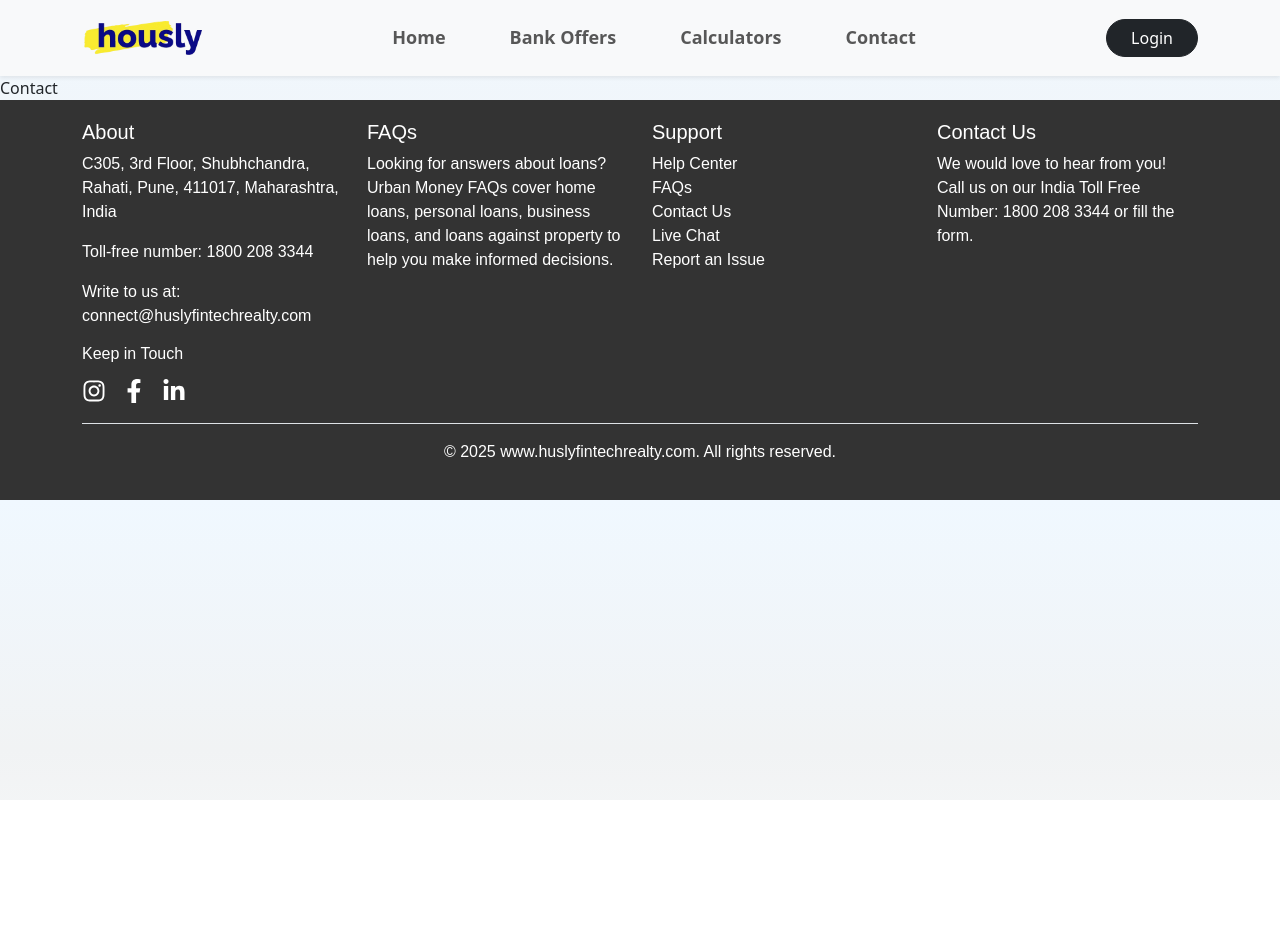
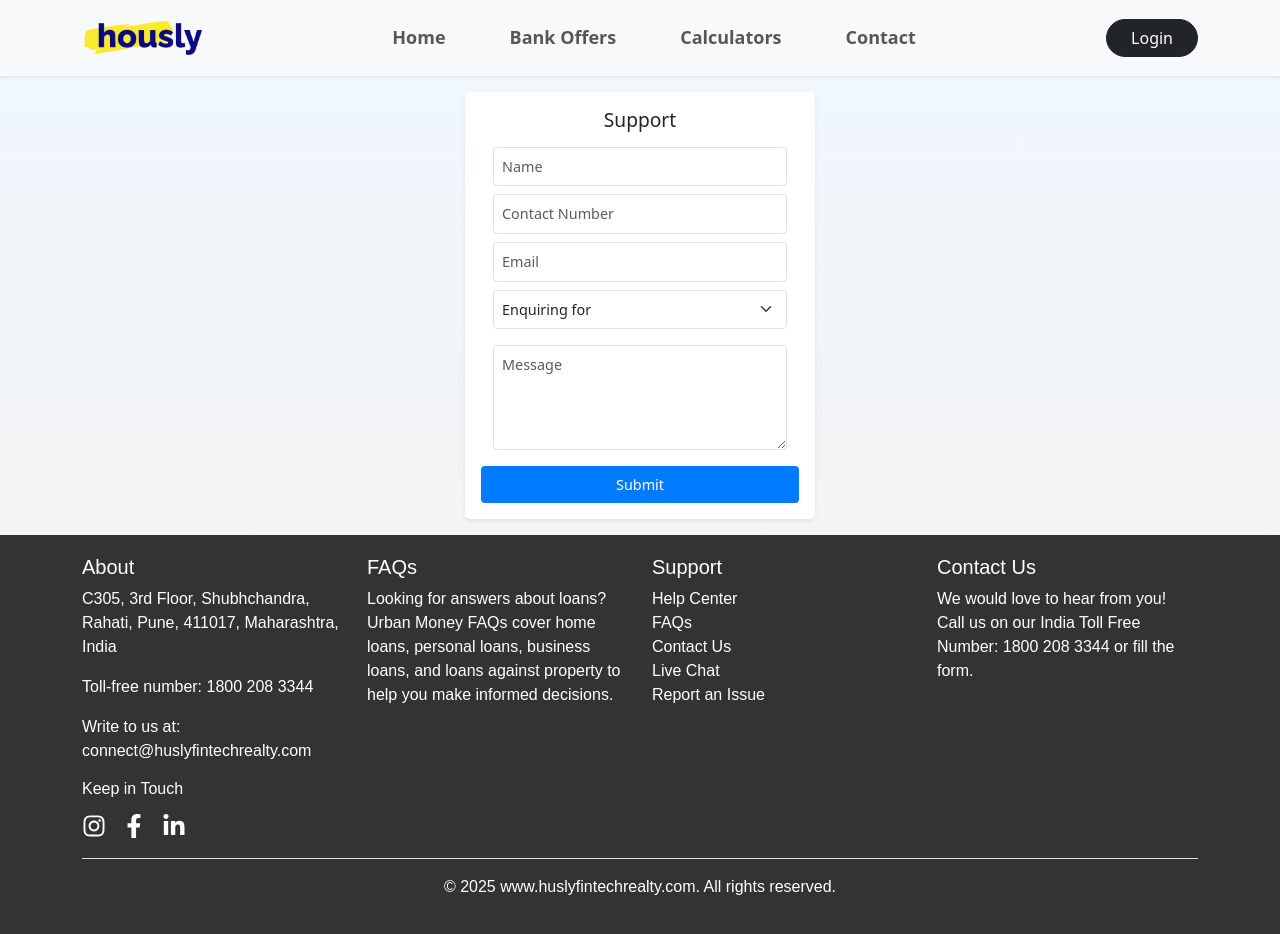
Before and after one commit to Kamlesh7049/Hously_Finntech_Realty, a React (Vite) app in the folder frontend/: page /contact in a window 1280 px wide. Before the commit the page ends 800 px from the top, so only its background shows below. Built offline with nearby package versions, Linux system fonts and the light colour scheme.

Commit message:
add the support form

```diff
--- a/frontend/src/pages/Contact.jsx
+++ b/frontend/src/pages/Contact.jsx
@@ -1,10 +1,129 @@
-import React from 'react'
+import React, { useState } from 'react';
+import { Form, Button, Row, Col, Container } from 'react-bootstrap';
 
-const Contact = () => {
-  return (
-    <div>Contact</div>
+function SupportForm() {
+    const [formValues, setFormValues] = useState({
+        name: '',
+        contactNumber: '',
+        email: '',
+        enquiryType: '',
+        message: '',
+    });
+    const [isSubmitted, setIsSubmitted] = useState(false);
 
-  )
+    const handleInputChange = (event) => {
+        const { name, value } = event.target;
+        setFormValues({ ...formValues, [name]: value });
+    };
+
+    const handleSubmit = async (event) => {
+        event.preventDefault();
+        console.log('Form Values:', formValues);
+
+        // Simulate API Call
+        await new Promise((resolve) => setTimeout(resolve, 1000));
+
+        setIsSubmitted(true);
+    };
+
+    return (
+        <Container style={{ maxWidth: '350px', marginTop: '1rem', marginBottom: '1rem', padding: '1rem', backgroundColor: '#fff', borderRadius: '0.3rem', boxShadow: '0 0.125rem 0.25rem rgba(0, 0, 0, 0.075)' }}>
+            {!isSubmitted ? (
+                <>
+                    <h2 style={{ textAlign: 'center', marginBottom: '1rem', fontSize: '1.2rem' }}>Support</h2>
+                    <Form onSubmit={handleSubmit} className="d-flex flex-column align-items-center">
+                        <Row className="mb-2 w-100">
+                            <Col>
+                                <Form.Control
+                                    type="text"
+                                    name="name"
+                                    value={formValues.name}
+                                    onChange={handleInputChange}
+                                    placeholder="Name"
+                                    required
+                                    style={{ fontSize: '0.9rem', borderRadius: '0.25rem', padding: '0.5rem' }}
+                                />
+                            </Col>
+                        </Row>
+
+                        <Row className="mb-2 w-100">
+                            <Col>
+                                <Form.Control
+                                    type="tel"
+                                    name="contactNumber"
+                                    value={formValues.contactNumber}
+                                    onChange={handleInputChange}
+                                    placeholder="Contact Number"
+                                    required
+                                    style={{ fontSize: '0.9rem', borderRadius: '0.25rem', padding: '0.5rem' }}
+                                />
+                            </Col>
+                        </Row>
+
+                        <Row className="mb-2 w-100">
+                            <Col>
+                                <Form.Control
+                                    type="email"
+                                    name="email"
+                                    value={formValues.email}
+                                    onChange={handleInputChange}
+                                    placeholder="Email"
+                                    required
+                                    style={{ fontSize: '0.9rem', borderRadius: '0.25rem', padding: '0.5rem' }}
+                                />
+                            </Col>
+                        </Row>
+
+                        <Row className="mb-3 w-100">
+                            <Col>
+                                <Form.Select
+                                    name="enquiryType"
+                                    value={formValues.enquiryType}
+                                    onChange={handleInputChange}
+                                    required
+                                    style={{ fontSize: '0.9rem', borderRadius: '0.25rem', padding: '0.5rem' }}
+                                >
+                                    <option value="">Enquiring for</option>
+                                    <option value="Home Loan">Home Loan</option>
+                                    <option value="Disbursement">Disbursement</option>
+                                    <option value="After Disbursement">After Disbursement</option>
+                                </Form.Select>
+                            </Col>
+                        </Row>
+
+                        <Row className="mb-3 w-100">
+                            <Col>
+                                <Form.Control
+                                    as="textarea"
+                                    rows={4}
+                                    name="message"
+                                    value={formValues.message}
+                                    onChange={handleInputChange}
+                                    placeholder="Message"
+                                    required
+                                    style={{ fontSize: '0.9rem', borderRadius: '0.25rem', padding: '0.5rem', width: '100%' }}
+                                />
+                            </Col>
+                        </Row>
+
+                        <Button
+                            variant="primary"
+                            type="submit"
+                            style={{ width: '100%', fontSize: '0.9rem', borderRadius: '0.25rem', padding: '0.5rem', backgroundColor: '#007bff', border: 'none' }}
+                            onMouseOver={(e) => (e.target.style.backgroundColor = '#0056b3')}
+                            onMouseOut={(e) => (e.target.style.backgroundColor = '#007bff')}
+                        >
+                            Submit
+                        </Button>
+                    </Form>
+                </>
+            ) : (
+                <div className="text-center">
+                    <p>Thank you for contacting us! We will get back to you soon.</p>
+                </div>
+            )}
+        </Container>
+    );
 }
 
-export default Contact
+export default SupportForm;
```
